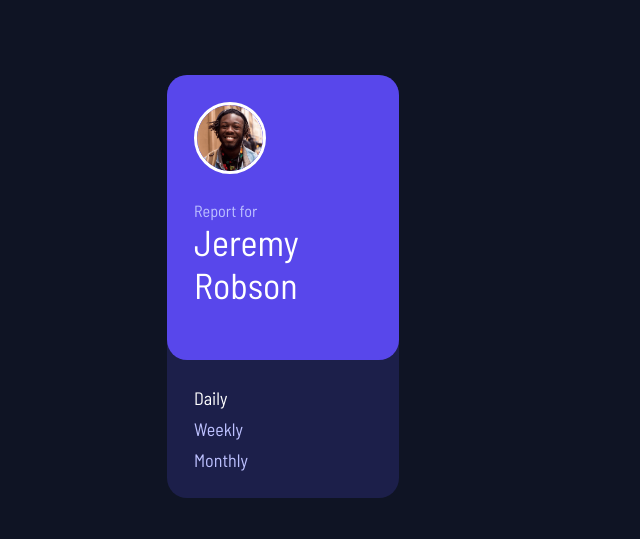
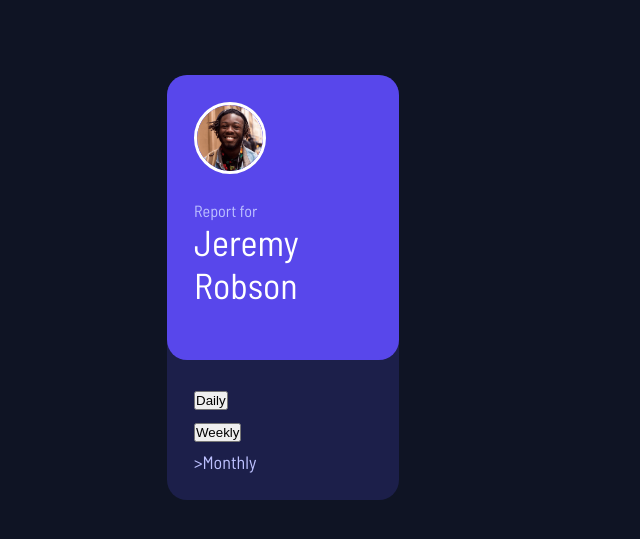
Before and after one commit to Ayako-Yokoe/time-tracking-dashboard-main, a plain HTML site: page index.html in a window 1280 px wide. Shown: the part 147-686 px from the top of the page, without its empty margins (0-640 px from the left). Drawn offline with Linux system fonts and the light colour scheme; no server answers.

Commit message:
Fix semantics

```diff
--- a/index.html
+++ b/index.html
@@ -40,9 +40,9 @@
                 </div>
                 <nav class="navigation">
                     <ul>
-                        <li class="selected">Daily</li>
-                        <li>Weekly</li>
-                        <li>Monthly</li>
+                        <li class="selected"><button>Daily</button></li>
+                        <li><button>Weekly</button></li>
+                        <li<button>>Monthly</button></li>
                     </ul>
                 </nav>
             </section>
```
